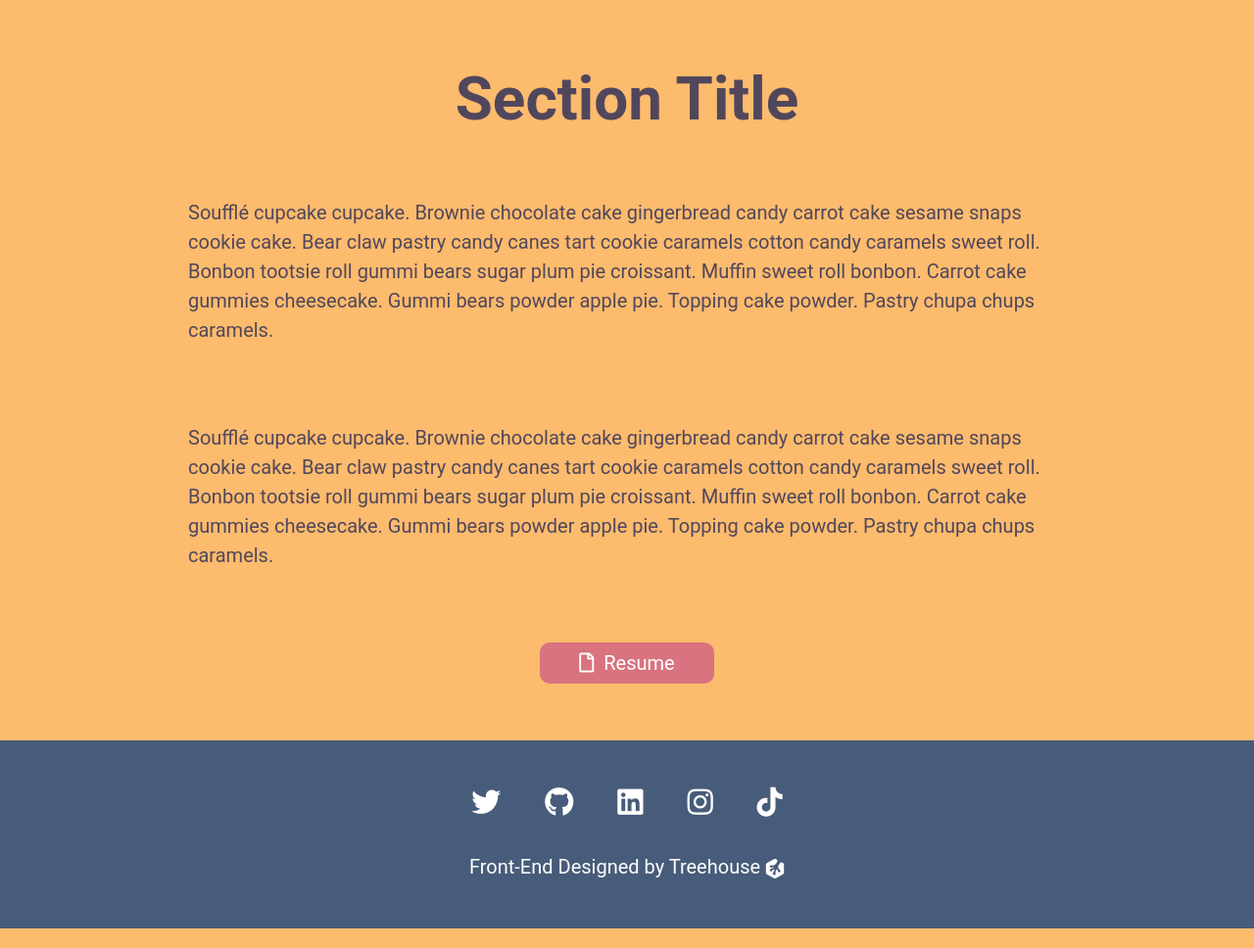
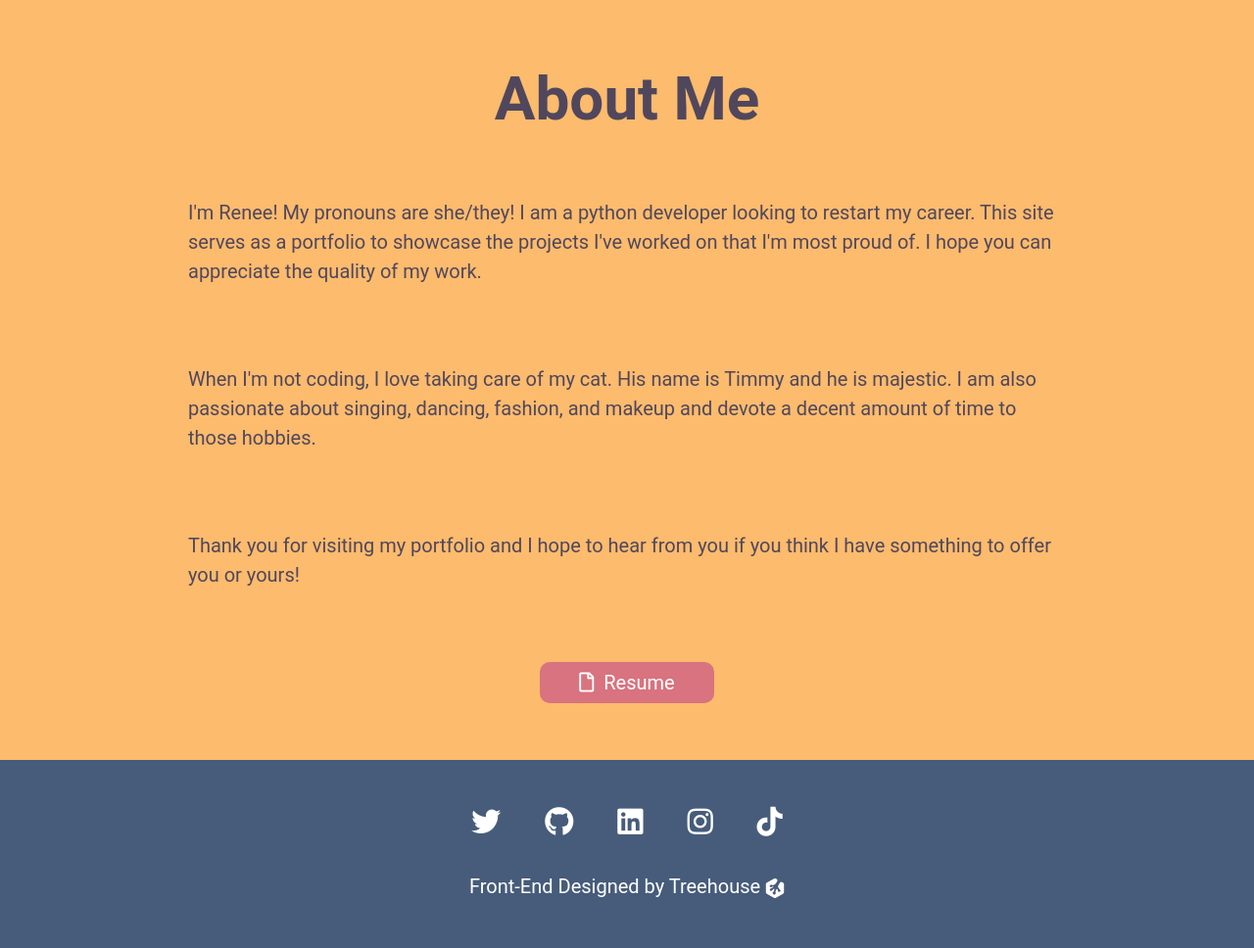
Before and after one commit to reneebrinkman/portfolio-webapp, a Flask app: page /about in a window 1280 px wide; the page is wider, and only the part inside the window is pictured. Shown: the part 93-1061 px from the top of that part at 98% size. Run offline with Flask 2, Linux system fonts and the light colour scheme; data that the repository does not hold is empty.

Commit message:
Replace placeholder content on home and about pages with actual content about me

```diff
--- a/templates/about.html
+++ b/templates/about.html
@@ -4,29 +4,26 @@
 <section id="about-page">
     <div id="triangle7"></div>
     <div id="triangle8"></div>
-    <h2>Section Title</h2>
+    <h2>About Me</h2>
     <p>
-        Soufflé cupcake cupcake.
-        Brownie chocolate cake gingerbread candy carrot cake sesame snaps cookie cake.
-        Bear claw pastry candy canes tart cookie caramels cotton candy caramels sweet roll.
-        Bonbon tootsie roll gummi bears sugar plum pie croissant.
-        Muffin sweet roll bonbon.
-        Carrot cake gummies cheesecake.
-        Gummi bears powder apple pie.
-        Topping cake powder.
-        Pastry chupa chups caramels.
+        I'm Renee! My pronouns are she/they! I am a python
+        developer looking to restart my career. This site
+        serves as a portfolio to showcase the projects I've
+        worked on that I'm most proud of. I hope you can
+        appreciate the quality of my work.
     </p>
     <p>
-        Soufflé cupcake cupcake.
-        Brownie chocolate cake gingerbread candy carrot cake sesame snaps cookie cake.
-        Bear claw pastry candy canes tart cookie caramels cotton candy caramels sweet roll.
-        Bonbon tootsie roll gummi bears sugar plum pie croissant.
-        Muffin sweet roll bonbon.
-        Carrot cake gummies cheesecake.
-        Gummi bears powder apple pie.
-        Topping cake powder.
-        Pastry chupa chups caramels.
+        When I'm not coding, I love taking care of my cat.
+        His name is Timmy and he is majestic. I am also
+        passionate about singing, dancing, fashion, and
+        makeup and devote a decent amount of time to those
+        hobbies.
     </p>
-    <a href="#"><i class="far fa-file"></i>Resume</a>
+    <p>
+        Thank you for visiting my portfolio and I hope to
+        hear from you if you think I have something to offer
+        you or yours!
+    </p>
+    <a href="/static/doc/Renee Brinkman Resume.docx"><i class="far fa-file"></i>Resume</a>
 </section>
 {% endblock %}
```
Also changed, not shown: templates/index.html (+15 -14 lines), static/img/selfie.jpg (added), 1 other file.
